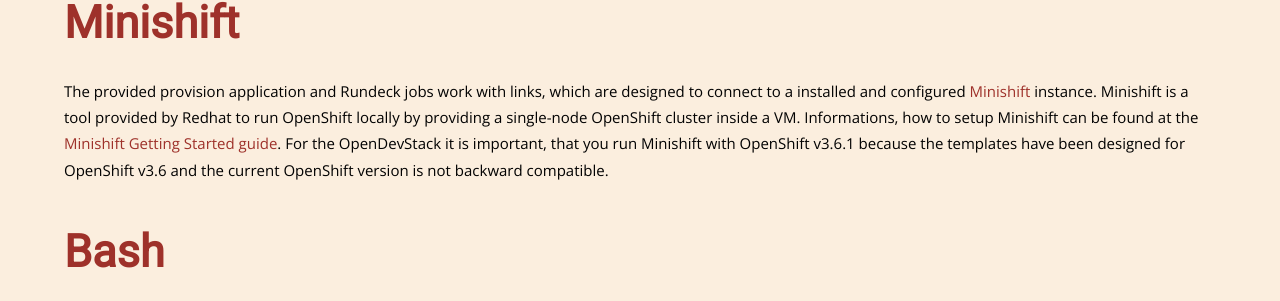
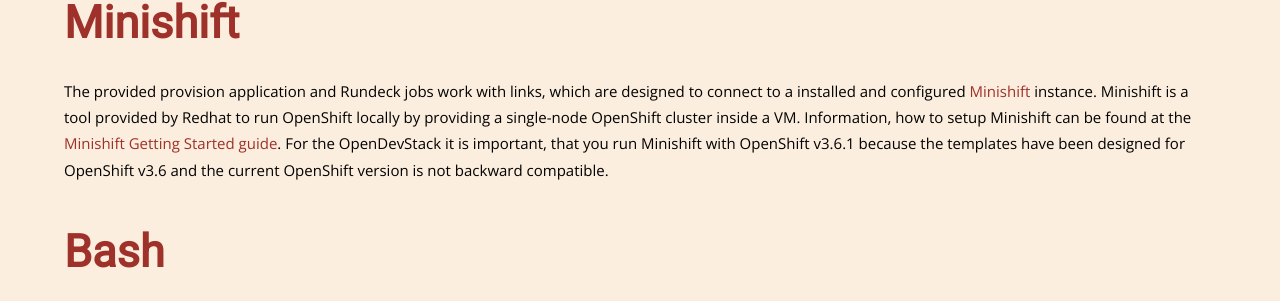
Before and after one commit to opendevstack/opendevstack.github.io, a Jekyll site: the page built from doc/getting-started.md, in a window 1280 px wide and 900 px high, scrolled down 2917 px. Shown: the part 179-480 px from the top of the window. Built offline with Jekyll 4.4.1, drawn with Linux system fonts in a browser that asks for light colours; nearby versions of some CDN libraries; our own code applies the rules of GitHub Pages for plain Markdown files; some of the changed text lies outside the part shown.

Commit message:
fixed typos

```diff
--- a/doc/getting-started.md
+++ b/doc/getting-started.md
@@ -77,7 +77,7 @@
 ### Minishift
 
 The provided provision application and Rundeck jobs work with links, which are designed to connect to a installed and configured [Minishift](https://docs.openshift.org/latest/minishift/index.html "Minishift") instance. Minishift is a tool provided by Redhat to run OpenShift locally by providing a single-node OpenShift cluster inside a VM.
-Informations, how to setup Minishift can be found at the [Minishift Getting Started guide](https://docs.openshift.org/latest/minishift/getting-started/index.html "Getting Started with Minishift").
+Information, how to setup Minishift can be found at the [Minishift Getting Started guide](https://docs.openshift.org/latest/minishift/getting-started/index.html "Getting Started with Minishift").
 For the OpenDevStack it is important, that you run Minishift with OpenShift v3.6.1 because the templates have been designed for OpenShift v3.6 and the current OpenShift version is not backward compatible.
 
 ### Bash
@@ -277,6 +277,7 @@
 ###### Step 1: Setup application properties
 Here you have to choose the application title, the mode and the base URL.
 You can leave the data as is for the test environment.
+<!--TODO Welchen Mode? -->
 
 ###### Step 2: Specify your license key
 Here you have to enter the license key for the JIRA instance (Jira Software (Server)). With the provided link in the dialogue you are able to generate an evaluation license at Atlassian.
```
Also changed, not shown: other parts of doc/getting-started.md (+1 -1 lines).
